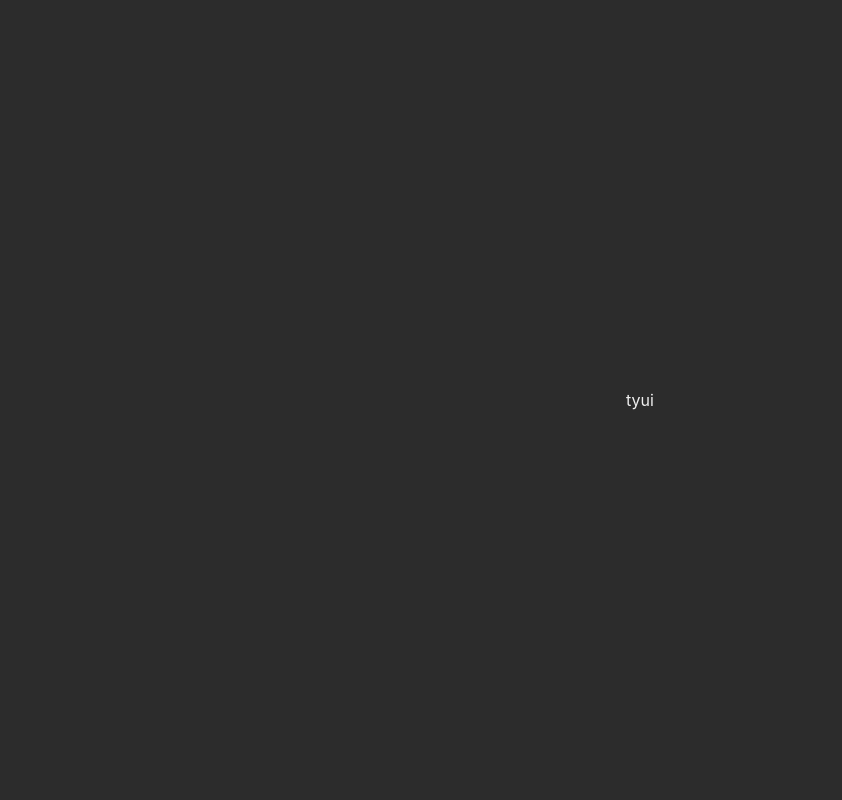
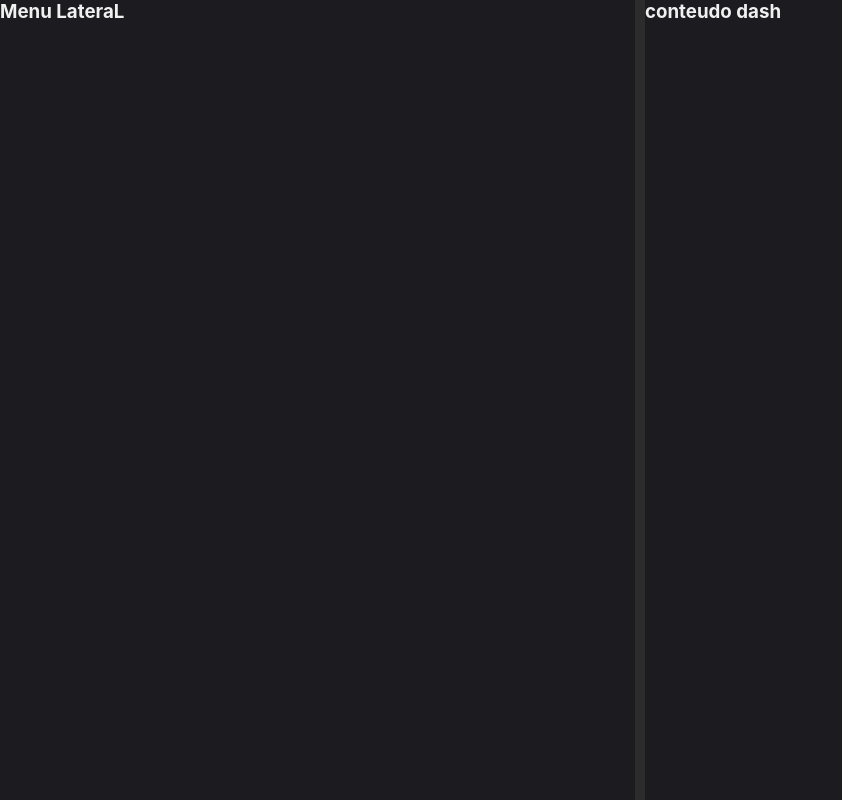
Before and after one commit to WBorges1984/g4d-pedidos, a React (Vite) app: page /dashboard in a window 1280 px wide. Shown: the whole page, without its empty margins (0-842 px from the left). Built offline with nearby package versions, Linux system fonts and the light colour scheme.

Commit message:
Ajustando a Dashboard

```diff
--- a/src/Routes.jsx
+++ b/src/Routes.jsx
@@ -1,7 +1,7 @@
 import { BrowserRouter, Routes, Route } from "react-router-dom";
 
 import Login from "./view/login/login";
-import Dashboard from "./view/dashboard/Dashboard";
+import Dashboard from "./view/Dashboard/Dashboard";
 
 const AppRoutes = () => {
   return (
--- a/src/index.css
+++ b/src/index.css
@@ -1,21 +1,15 @@
-@tailwind base;
-@tailwind components;
-@tailwind utilities;
-
-@import url('https://fonts.googleapis.com/css2?family=Material+Icons');
-@import url('https://fonts.googleapis.com/css2?family=Roboto:wght@400;500;700&display=swap');
-
-/*
 *{
   box-sizing: border-box;
   margin: 0;
   padding: 0;
+  width: 100%;
 }
 
 :root{
   --logo : #49B173;
   --principal: #1A1A1F;
   --fundo: #24242A;
+  --fundoDark: #1c1c20;
   --texto-principal: #D8DFFF;
   --texto-secundario: #A9AEC9CC;
   --menssagem-ok: #1DD5B8;
@@ -26,21 +20,4 @@
   --text-primary: #D8DFFF;
   --text-secondary: #A9AEC9;
   --accent: #1DD5B8;
-} */
-
-body {
-  font-family: 'Roboto', sans-serif;
 }
-
-:root {
-  /* --bg-dark: #1A1A1F; */
-  --bg-dark: #1A1A1F;
-  --bg-soft-dark: #24242A;
-  --text-primary: #D8DFFF;
-  --text-secondary: #A9AEC9;
-  --accent: #1DD5B8;
-}
-
-body {
-  background-color: var(--bg-soft-dark);
-}
--- a/src/view/dashboard/Dashboard.jsx
+++ b/src/view/dashboard/Dashboard.jsx
@@ -1,9 +1,13 @@
 import './dashboard.style.css'
 
+
 function Dashboard() {
+
   return (
-    <div className="teste">
-      tyui
+    <div className="containerDasboard">
+      <div className='MenuLateral'><h3>Menu LateraL</h3></div>
+
+     <div className='ConteudoDash'><h3>conteudo dash</h3></div>
     </div>
   );
 }
--- a/src/view/dashboard/dashboard.style.css
+++ b/src/view/dashboard/dashboard.style.css
@@ -0,0 +1,15 @@
+@import '../../index.css';
+
+.containerDasboard{
+    display: flex;
+    gap: 10px;
+}
+
+.MenuLateral{
+    background-color: var(--fundoDark);
+    height: 100dvh;
+}
+
+.ConteudoDash{
+    background-color: var(--fundoDark);
+}
--- a/src/view/login/login.jsx
+++ b/src/view/login/login.jsx
@@ -12,7 +12,7 @@ function Login() {
 
 function Logar(){
   console.log(email, senha);
-  navigate('/dashboard')
+  navigate('/Dashboard')
 
 }
 
```
Also changed, not shown: src/App.css (line endings or trailing spaces).
